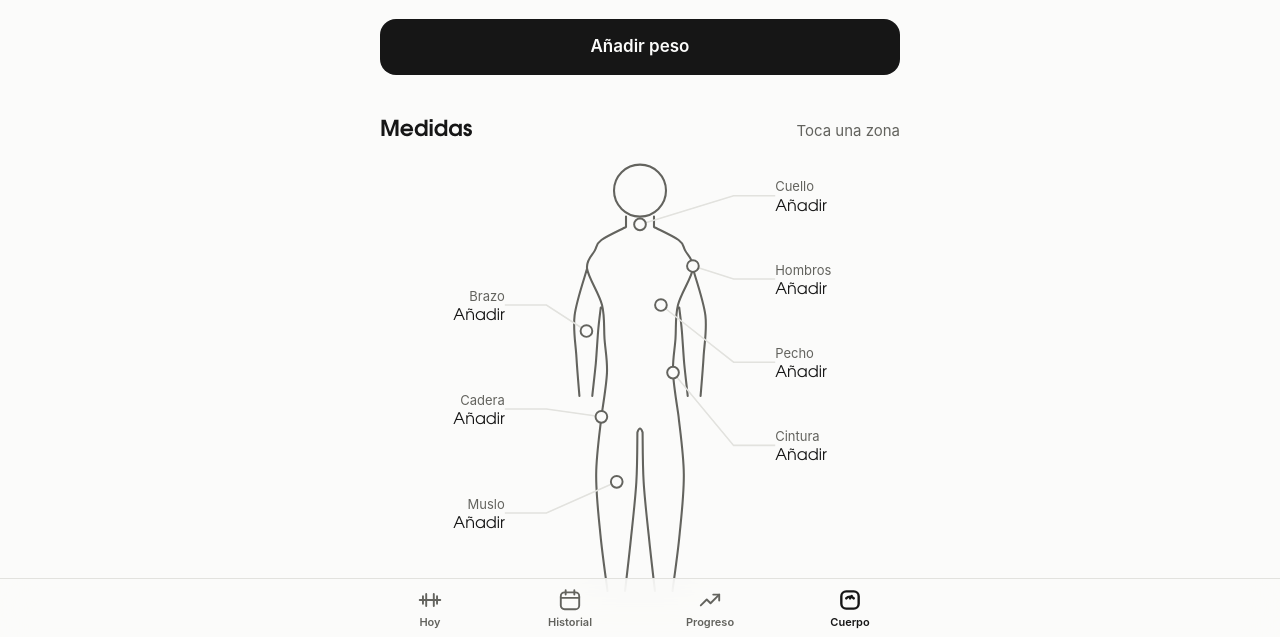
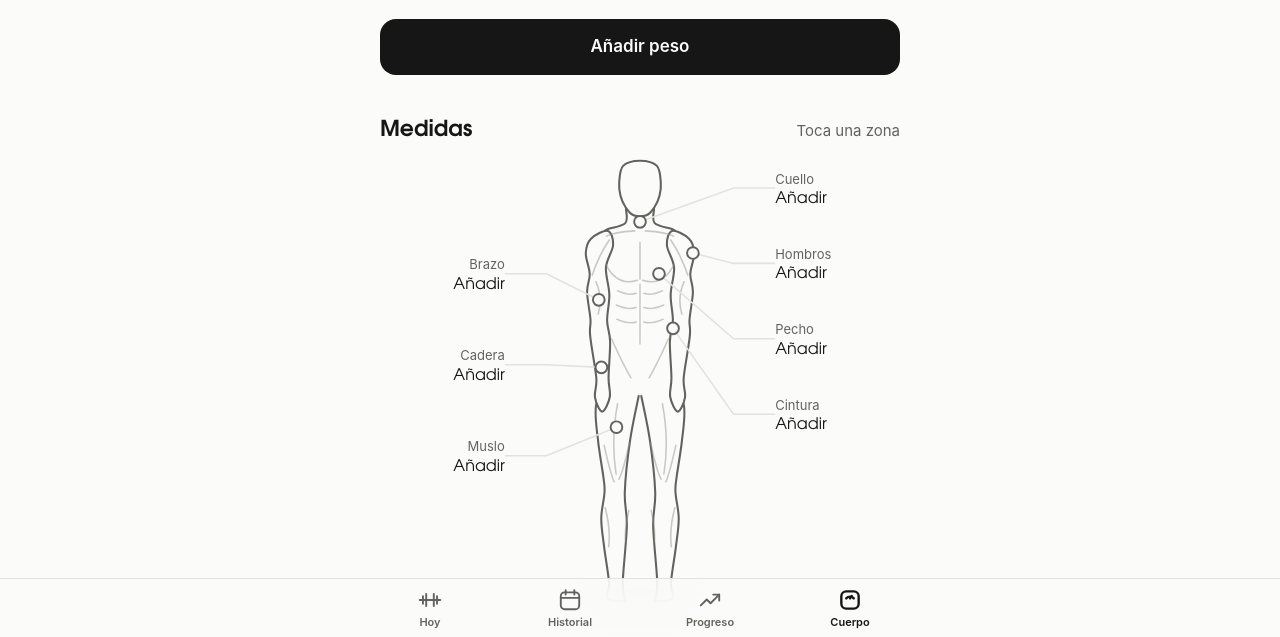
Before and after one commit to NoMo-Studios/MCH, a plain HTML site: page index.html in a window 1280 px wide. Both pictures are taken after a click on the button "Cuerpo". Shown: the part 163-800 px from the top of the page. Drawn offline with Linux system fonts and the light colour scheme.

Commit message:
Add files via upload

```diff
--- a/index.html
+++ b/index.html
@@ -201,6 +201,11 @@ button.row:active{opacity:.5}
 .sil{position:relative;aspect-ratio:400/360;margin-top:8px}
 .sil svg{position:absolute;inset:0;width:100%;height:100%;overflow:visible}
 .sil .fg{fill:none;stroke:var(--ink-3);stroke-width:1.6;stroke-linecap:round;stroke-linejoin:round}
+.fg .fill{fill:var(--bg)}
+.fg .fo{stroke:none}
+.fg .mus{fill:none;stroke:var(--ink-3);stroke-width:1.2}
+.how-fig .fg .fill{fill:var(--field)}
+.how-fig .fg .mus{stroke-width:1.6}
 .sil .fg.old{stroke:var(--ink-3);stroke-dasharray:3 4;opacity:.7}
 .sil .fg:not(.old){stroke:var(--ink-2)}
 .lg-old{display:inline-block;width:18px;border-top:1.5px dashed var(--ink-3);vertical-align:middle;margin-right:8px}
@@ -446,7 +451,7 @@ const MHOW={
 function howFig(k){
   const m={};for(const [x] of MEASURES){const e=lastOf(x);if(e)m[x]=e[x]}
   const b=bodyPaths(m),g=bodyGeo(Object.fromEntries(Object.entries(m))),c=200,sh=Math.max(g.shoulders,g.chest+4),hp=Math.max(g.hip,g.waist),ax=c-Math.max(sh-g.arm,g.chest+g.arm+3),tc=c-2-g.thigh;
-  const Z={neck:[c-g.neck-4,57,c+g.neck+4,57],shoulders:[c-sh-4,90,c+sh+4,90],chest:[c-g.chest-6,120,c+g.chest+6,120],waist:[c-g.waist-5,172,c+g.waist+5,172],hip:[c-hp-5,204,c+hp+5,204],arm:[ax-g.arm-5,140,ax+g.arm+5,140],thigh:[tc-g.thigh-5,252,tc+g.thigh+5,252]}[k];
+  const ax2=c-sh+g.arm,lc2=c-3-g.thigh*0.95;const Z={neck:[c-g.neck-4,55,c+g.neck+4,55],shoulders:[c-sh-5,80,c+sh+5,80],chest:[c-g.chest-6,96,c+g.chest+6,96],waist:[c-g.waist-5,138,c+g.waist+5,138],hip:[c-hp-5,166,c+hp+5,166],arm:[ax2-g.arm-5,116,ax2+g.arm+5,116],thigh:[lc2-g.thigh-5,212,lc2+g.thigh+5,212]}[k];
   return `<svg class="how-fig" viewBox="110 0 180 350" aria-hidden="true"><g class="fg">${b.d}</g><line class="zone" x1="${Z[0].toFixed(1)}" y1="${Z[1]}" x2="${Z[2].toFixed(1)}" y2="${Z[3]}"/></svg>`;
 }
 function howTo(k){
@@ -933,28 +938,59 @@ function bodyGeo(m){
   return g;
 }
 function crPath(P){let d=`M${P[0][0].toFixed(1)} ${P[0][1].toFixed(1)}`;for(let i=0;i<P.length-1;i++){const p0=P[i-1]||P[i],p1=P[i],p2=P[i+1],p3=P[i+2]||p2;d+=`C${(p1[0]+(p2[0]-p0[0])/6).toFixed(1)} ${(p1[1]+(p2[1]-p0[1])/6).toFixed(1)} ${(p2[0]-(p3[0]-p1[0])/6).toFixed(1)} ${(p2[1]-(p3[1]-p1[1])/6).toFixed(1)} ${p2[0].toFixed(1)} ${p2[1].toFixed(1)}`}return d}
-function bodyPaths(m){
-  const g=bodyGeo(m),c=200,n=g.neck,sh=Math.max(g.shoulders,g.chest+4),ch=g.chest,w=g.waist,hp=Math.max(g.hip,w),a=g.arm,t=g.thigh;
-  const L=[[c-n,60],[c-(n+sh)/2-4,70],[c-sh+6,78],[c-sh,92],[c-ch,120],[c-(ch+w)/2,146],[c-w,172],[c-hp,206]];
-  const R=L.map(([x,y])=>[2*c-x,y]).reverse();
-  const torso=crPath(L)+crPath(R)+`M${c-n} 52v8M${c+n} 52v8`;
-  const arm=side=>{const s=side,ax=c+s*Math.max(sh-a,ch+a+3);return crPath([[c+s*sh,92],[ax+s*a,128],[ax+s*a*0.85,160],[ax+s*a*0.6,190]])+crPath([[c+s*(ch+1),122],[ax-s*a,140],[ax-s*a*0.8,165],[ax-s*a*0.5,190]])};
-  const leg=side=>{const s=side,cx=c+s*(2+t),out=[[c+s*hp,206],[cx+s*t,250],[cx+s*t*0.8,296],[cx+s*t*0.45,340]],inn=[[c+s*2,218],[cx-s*t*0.95,256],[cx-s*t*0.7,298],[cx-s*t*0.4,340]];return crPath(out)+crPath(inn)};
-  const pts={neck:[c,58],shoulders:[c+sh,90],chest:[c+ch*0.55,120],waist:[c+w,172],arm:[c-Math.max(sh-a,ch+a+3),140],hip:[c-hp,206],thigh:[c-2-t,256]};
-  return {d:`<circle cx="${c}" cy="32" r="20"/>`+`<path d="${torso}${arm(-1)}${arm(1)}${leg(-1)}${leg(1)}M${c-2} 218Q${c} 212 ${c+2} 218"/>`,pts};
-}
-const SIL_LY={neck:['r',36],shoulders:['r',100],chest:['r',164],waist:['r',228],arm:['l',120],hip:['l',200],thigh:['l',280]};
+function crClosed(P){const n=P.length;let d=`M${P[0][0].toFixed(1)} ${P[0][1].toFixed(1)}`;for(let i=0;i<n;i++){const p0=P[(i-1+n)%n],p1=P[i],p2=P[(i+1)%n],p3=P[(i+2)%n];d+=`C${(p1[0]+(p2[0]-p0[0])/6).toFixed(1)} ${(p1[1]+(p2[1]-p0[1])/6).toFixed(1)} ${(p2[0]-(p3[0]-p1[0])/6).toFixed(1)} ${(p2[1]-(p3[1]-p1[1])/6).toFixed(1)} ${p2[0].toFixed(1)} ${p2[1].toFixed(1)}`}return d+'Z'}
+function bodyPaths(m,ghost){
+  const g=bodyGeo(m),c=200,n=g.neck,sh=Math.max(g.shoulders,g.chest+5),ch=g.chest,w=Math.min(g.waist,ch+3),hp=Math.max(g.hip,w+2),a=g.arm,t=g.thigh;
+  const mir=P=>P.map(([x,y])=>[2*c-x,y]);
+  const has=k=>m[k]!=null,cl=v=>Math.max(0,Math.min(1,v));
+  const mus=cl(((has('arm')?(m.arm-31)/10:0.4)+(has('chest')&&has('waist')?(m.chest/m.waist-1.08)/0.32:0.4)+(has('shoulders')&&has('waist')?(m.shoulders/m.waist-1.3)/0.35:0.4))/3);
+  const lean=has('waist')?cl((92-m.waist)/18):0.35;
+  /* canon de 8 cabezas: cabeza 9-51, pezones ~98, ombligo ~136, entrepierna ~186, rodilla ~264, pies ~348 */
+  const TL=[[c-n,46],[c-n*1.05,57],[c-(n+sh)/2,62],[c-sh+14,65],[c-sh+9,72],[c-ch,90],[c-ch-1,104],[c-(ch+w)/2,121],[c-w,138],[c-(w+hp)/2-1,154],[c-hp,168],[c-hp+3,180]];
+  const torso=crClosed([...TL,[c,187],...mir(TL).reverse()]);
+  const ax=c-sh+a*1.0;
+  const AL=[[c-sh+16,63],[c-sh+3,69],[c-sh-1,80],[c-sh+2,96],[ax-a,110],[ax-a*0.82+1,131],[ax-a*0.96+2,144],[ax-a*0.55+3,176],[ax-a*0.66+3,191],[ax-a*0.05+3,202],[ax+a*0.6+3,191],[ax+a*0.5+3,176],[ax+a*0.74+2,148],[ax+a*0.6+1,132],[ax+a*0.9,112],[c-ch+3,91],[c-sh+20,74]];
+  const lc=c-3-t*0.95;
+  const LL=[[c-hp+3,176],[lc-t,198],[lc-t*0.9,224],[lc-t*0.64,252],[lc-t*0.58,264],[lc-t*0.74,284],[lc-t*0.6,306],[lc-t*0.36,334],[lc-t*0.44,346],[lc+t*0.44,348],[lc+t*0.3,334],[lc+t*0.5,290],[lc+t*0.4,264],[lc+t*0.66,224],[c-1,190]];
+  const head=crClosed([[c,9],[c+13,13],[c+16,26],[c+15,36],[c+11,45],[c+5,51],[c-5,51],[c-11,45],[c-15,36],[c-16,26],[c-13,13]]);
+  const fo=dd=>ghost?'':`<path class="fill fo" d="${dd}"/>`;
+  const legOpen=P=>{const o=P.slice(0,10),i=P.slice(9);return crPath(o)+crPath(i)};
+  const fill=ghost?'':' class="fill"';
+  let d=fo(crClosed(LL))+fo(crClosed(mir(LL)))+`<path d="${legOpen(LL)}${legOpen(mir(LL))}"/>`+fo(torso)+`<path d="${crPath(TL)}${crPath(mir(TL))}"/><path${fill} d="${crClosed(AL)}"/><path${fill} d="${crClosed(mir(AL))}"/><path${fill} d="${head}"/>`;
+  if(!ghost){
+    const op=v=>`style="opacity:${(0.18+0.72*v).toFixed(2)}"`,M=[],A=[];
+    for(const s of [-1,1]){
+      const X=x=>c+s*x,axs=c+s*(c-ax),lcs=c+s*(c-lc);
+      M.push(`M${X(4)} 63Q${X(sh*0.5)} 64 ${X(sh-15)} 67`);
+      M.push(`M${X(2)} 101Q${X(ch*0.6)} 106 ${X(ch-3)} 89`);
+      M.push(`M${X(sh-17)} 70Q${X(sh-9)} 82 ${X(sh-4)} 97`);
+      M.push(`M${axs+s*a*0.25} 102Q${axs-s*a*0.35} 114 ${axs+s*a*0.05} 127`);
+      M.push(`M${lcs-s*t*0.05} 196Q${lcs+s*t*0.28} 224 ${lcs+s*t*0.02} 250`);
+      M.push(`M${lcs+s*t*0.6} 228Q${lcs+s*t*0.32} 248 ${lcs+s*t*0.12} 256`);
+      M.push(`M${lcs-s*t*0.62} 226Q${lcs-s*t*0.36} 246 ${lcs-s*t*0.12} 254`);
+      M.push(`M${lcs+s*t*0.55} 276Q${lcs+s*t*0.28} 292 ${lcs+s*t*0.38} 306`);
+      M.push(`M${lcs-s*t*0.6} 278Q${lcs-s*t*0.38} 292 ${lcs-s*t*0.44} 302`);
+      for(const [y,k] of [[111,0.68],[122,0.72],[133,0.7]])A.push(`M${X(3)} ${y}Q${X(w*k*0.5)} ${y+2} ${X(w*k)} ${y-2}`);
+      A.push(`M${X(w*0.86)} 146Q${X(w*0.55)} 164 ${X(7)} 176`);
+    }
+    A.push(`M${c} 104L${c} 150`);
+    d+=`<path class="mus" ${op(mus)} d="${M.join('')}M${c} 72L${c} 100"/><path class="mus" ${op(lean*0.55+mus*0.45)} d="${A.join('')}"/>`;
+  }
+  const pts={neck:[c,56],shoulders:[c+sh,80],chest:[c+ch*0.5,96],waist:[c+w,138],arm:[ax,116],hip:[c-hp,168],thigh:[lc,214]};
+  return {d,pts};
+}
+const SIL_LY={neck:['r',30],shoulders:['r',88],chest:['r',146],waist:['r',204],arm:['l',96],hip:['l',166],thigh:['l',236]};
 function silhouette(){
   const cur={},first={};let any=false,diff=false;
   for(const [k] of MEASURES){const e=lastOf(k);if(e){cur[k]=e[k];any=true}let f=null;for(const x of S.body)if(x[k]!=null&&(!f||x.date<f.date))f=x;if(f){first[k]=f[k];if(e&&f[k]!==e[k])diff=true}}
-  const now=bodyPaths(cur),old=diff?bodyPaths(first):null;
+  const now=bodyPaths(cur),old=diff?bodyPaths(first,true):null;
   let lines='',labels='';
   for(const [k,l] of MEASURES){
     const [x,y]=now.pts[k],[side,ly]=SIL_LY[k],e=lastOf(k),right=side==='r',lx=right?304:96;
     lines+=`<path class="ld" d="M${x.toFixed(1)} ${y}L${right?Math.max(x+14,272):Math.min(x-14,128)} ${ly}L${lx} ${ly}"/><circle class="hs${e?' on':''}" cx="${x.toFixed(1)}" cy="${y}" r="4.5"/>`;
     labels+=`<button class="sl ${right?'r':'l'}" style="top:${(ly/360*100).toFixed(2)}%" data-act="measure" data-k="${k}"><span>${l}</span><b>${e?NF1.format(e[k])+' cm':'Añadir'}</b></button>`;
   }
-  return `<div class="sil"><svg viewBox="0 0 400 360" aria-hidden="true">${old?`<g class="fg old">${old.d}</g>`:''}<g class="fg">${now.d}</g>${lines}</svg>${labels}</div>${old?`<p class="help"><span class="lg-old"></span>Tu cuerpo con tus primeras medidas. La figura se dibuja con las medidas que apuntas.</p>`:any?`<p class="help">La figura se dibuja con tus medidas. Cuando apuntes otras nuevas, verás tu forma de antes en discontinuo.</p>`:''}`;
+  return `<div class="sil"><svg viewBox="0 0 400 360" aria-hidden="true"><g class="fg">${now.d}</g>${old?`<g class="fg old">${old.d}</g>`:''}${lines}</svg>${labels}</div>${old?`<p class="help"><span class="lg-old"></span>Tu cuerpo con tus primeras medidas. La figura se dibuja con las medidas que apuntas.</p>`:any?`<p class="help">La figura se dibuja con tus medidas. Cuando apuntes otras nuevas, verás tu forma de antes en discontinuo.</p>`:''}`;
 }
 function vIndexV(){
   const sh=lastOf('shoulders'),wa=lastOf('waist');
@@ -1069,7 +1105,7 @@ function vSettings(){
     <input type="file" id="import-file" class="vh" tabindex="-1"></section>
   ${S.sample?`<section class="sec"><h2 class="h">Datos de ejemplo</h2><p class="help">Ahora ves una rutina y unos entrenos inventados para probar la app.</p><div class="form-acts"><button class="btn soft danger" data-act="clear-sample">Borrar datos de ejemplo</button></div></section>`:''}
   <div class="form-acts sec"><button class="btn soft danger" data-act="wipe">Borrar todos los datos</button></div>
-  <p class="small foot">MCH 1.7. Funciona sin conexión y no envía tus datos a ningún sitio. Tipografía: TeX Gyre Adventor, de GUST e-foundry.</p>`;
+  <p class="small foot">MCH 1.9. Funciona sin conexión y no envía tus datos a ningún sitio. Tipografía: TeX Gyre Adventor, de GUST e-foundry.</p>`;
 }
 
 function vRoutine(){
--- a/sw.js
+++ b/sw.js
@@ -1,6 +1,6 @@
 /* MCH: guarda la app en el iPhone para que abra al instante y sin conexión.
    Al cambiar cualquier archivo, sube la versión para que se actualice. */
-const VERSION = 'mch-1.0.9';
+const VERSION = 'mch-1.1.1';
 const FILES = [
   './',
   './index.html',
```
Also changed, not shown: silueta-v2.png (added).
